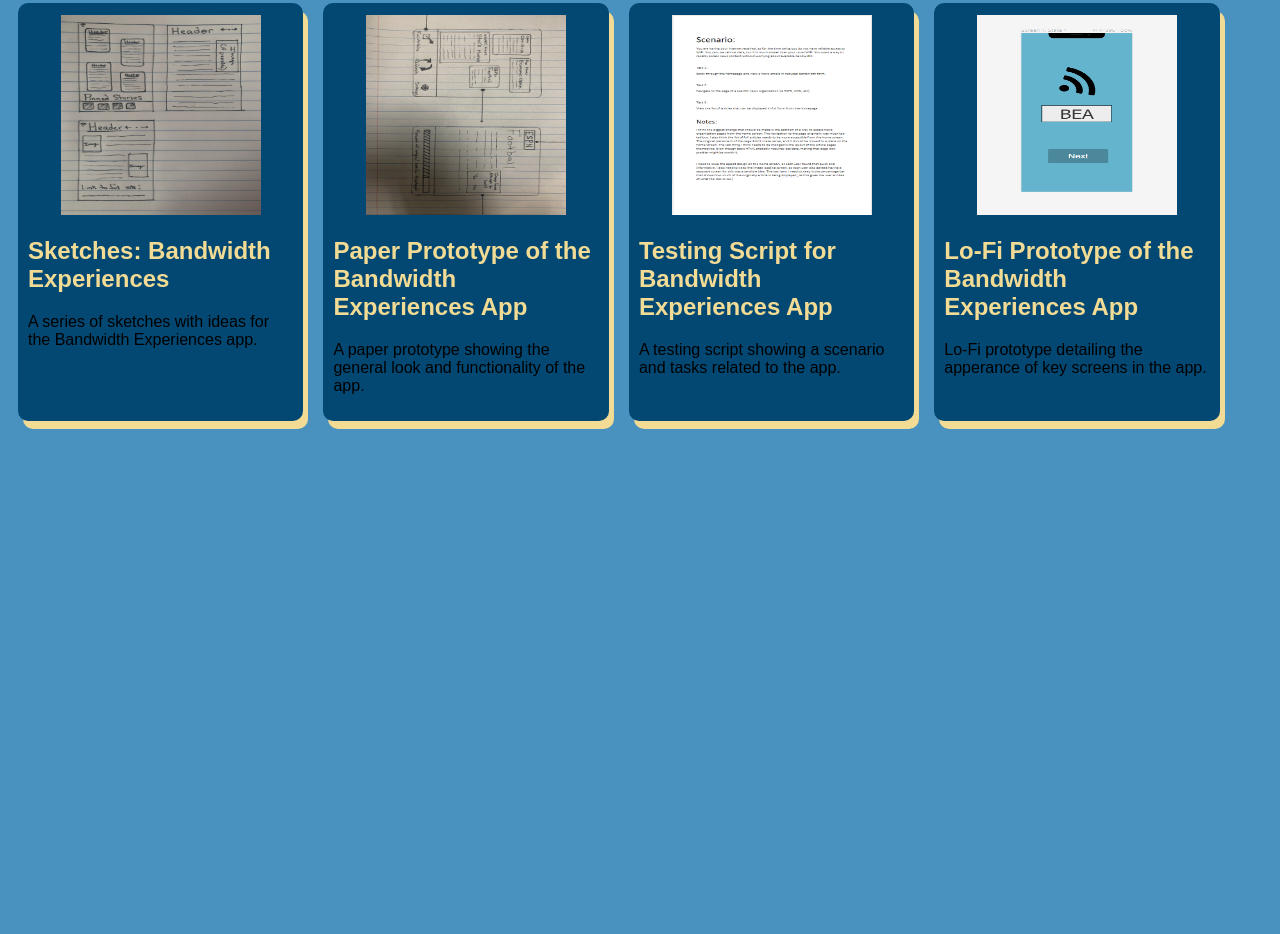
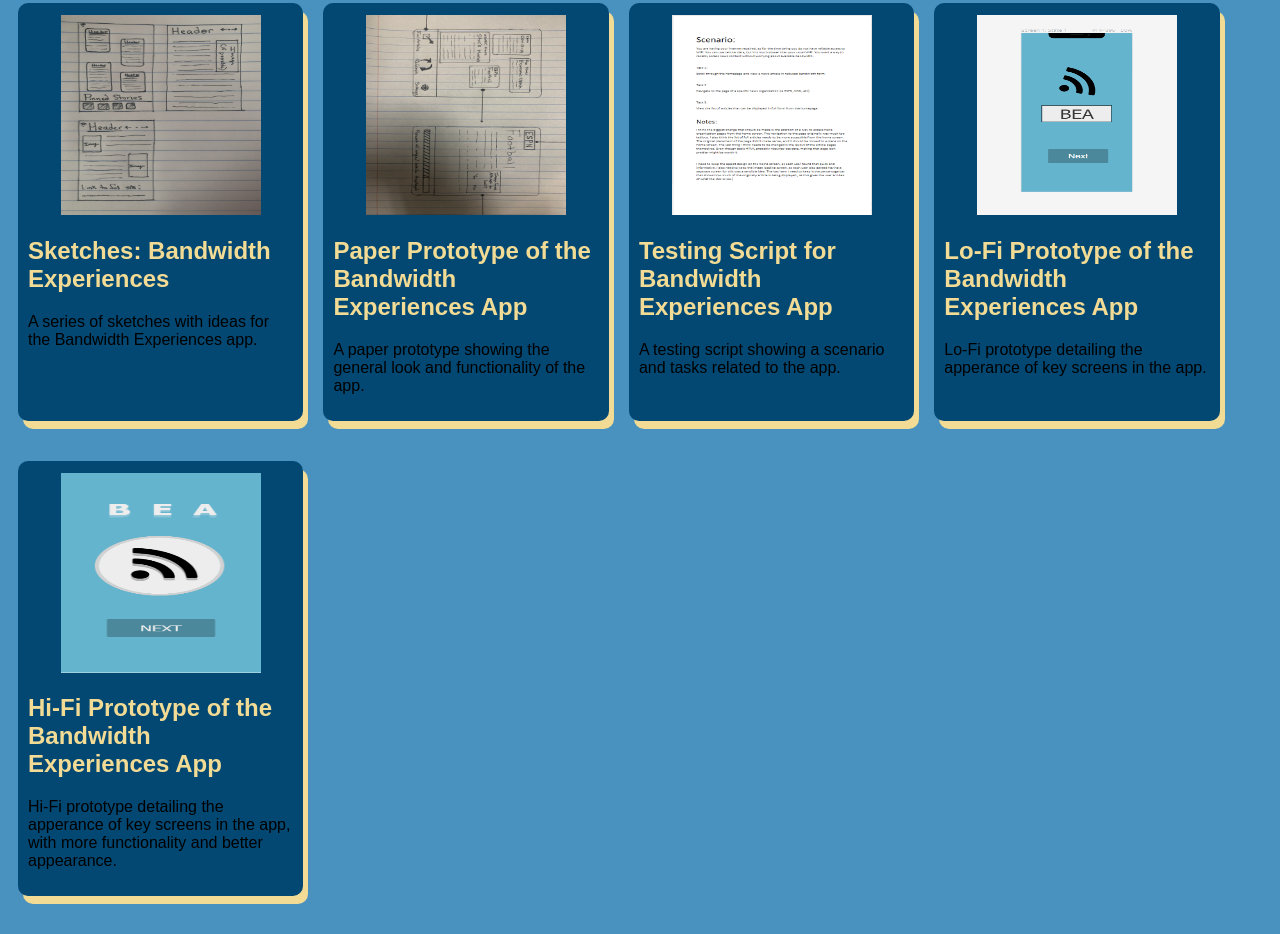
Before and after one commit to kjmurphy1030/kjmurphy1030.github.io, a plain HTML site: page index.html in a window 1280 px wide. Shown: the part 581-1515 px from the top of the page. Before the commit the page ends 1040 px from the top, so only its background shows below. Drawn offline with Linux system fonts and the light colour scheme.

Commit message:
Add files via upload

```diff
--- a/index.html
+++ b/index.html
@@ -124,6 +124,20 @@
 
                 </section>
             </section>
+
+            <!-- HiFi Prototype Assignment -->
+            <section class = "assignment">
+
+                <a href = "files/hiFiProto/index.html"><img src = "images/hiFiProto.PNG"></a>
+
+                <section class = "assignmentDetails">
+                    <a href = "files/hiFiProto/index.html"><h2>Hi-Fi Prototype of the Bandwidth Experiences App</h2></a>
+                    <p>
+                        Hi-Fi prototype detailing the apperance of key screens in the app, with more functionality and better appearance.
+                    </p>
+
+                </section>
+            </section>
         </div>
     </body>
 </html>
```
